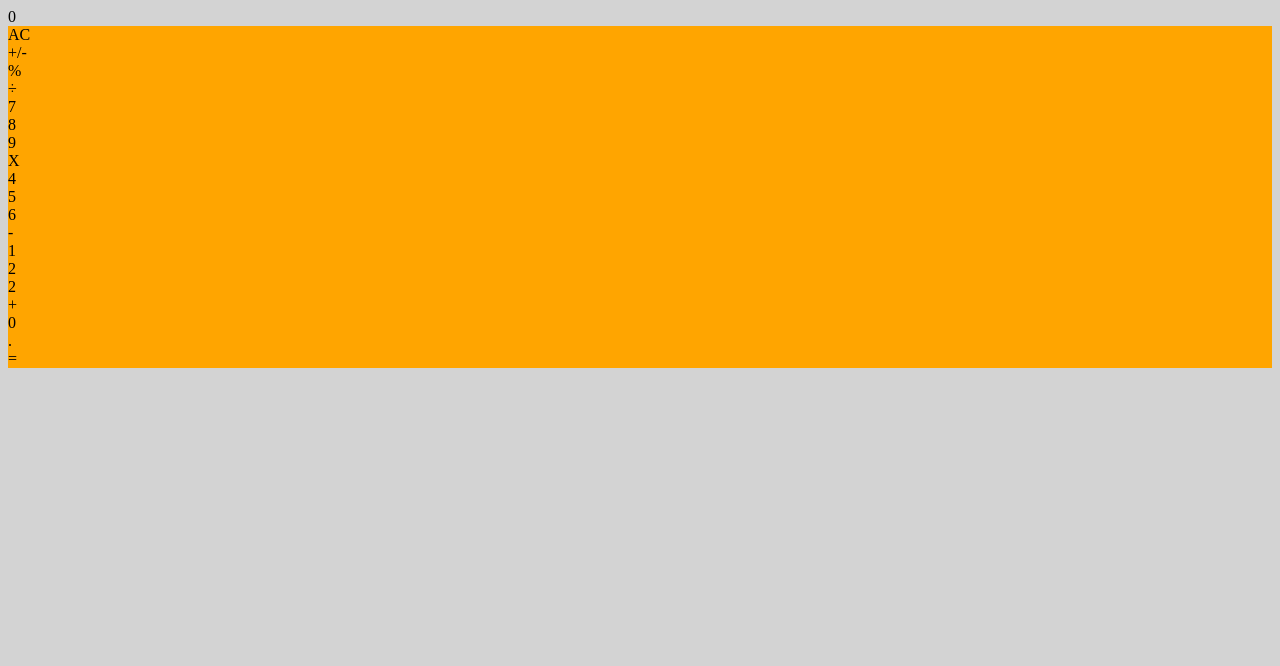
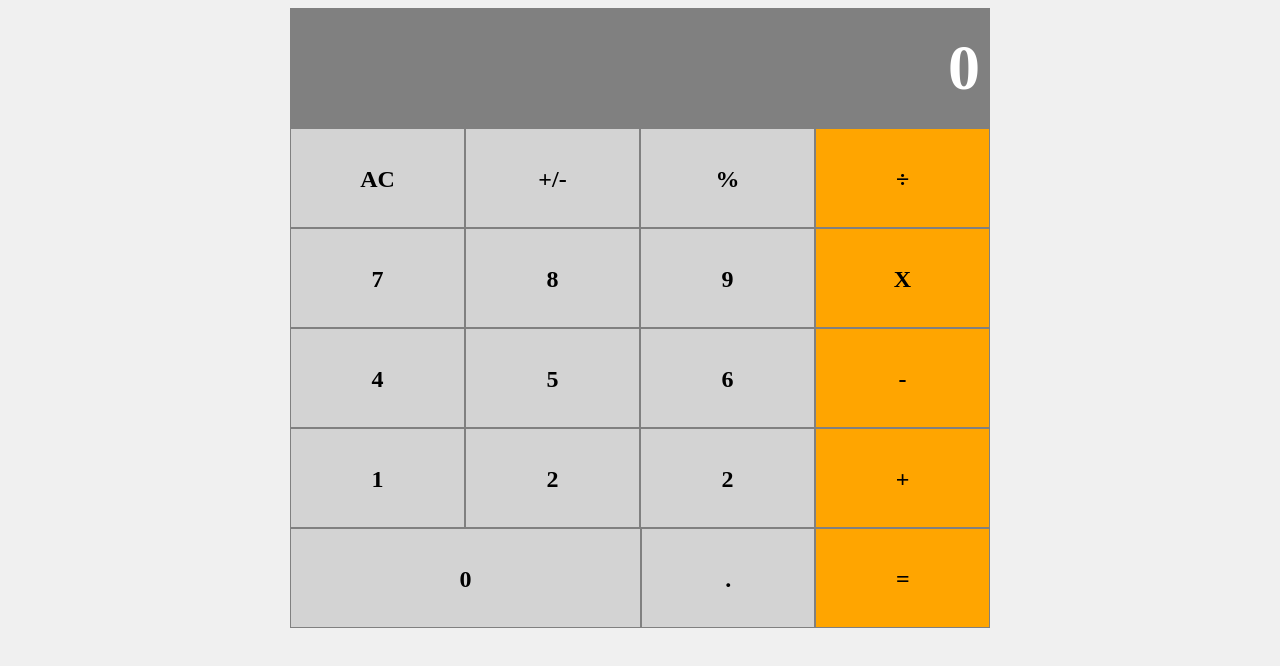
Before and after one commit to shubham14p3/react-calculator, a React (Create React App) app: page / in a window 1280 px wide. Shown: the top 666 px of the page. Built offline with nearby package versions, Linux system fonts and the light colour scheme.

Commit message:
modified Button Panel  component

```diff
--- a/src/components/ButtonPanel.js
+++ b/src/components/ButtonPanel.js
@@ -1,36 +1,36 @@
-import React from 'react';
-import Button from './Button';
+import React from "react";
+import Button from "./Button";
 
 function ButtonPanel() {
   return (
-    <div>
-      <div>
-        <Button name="AC" />
-        <Button name="+/-" />
-        <Button name="%" />
+    <div className="buttonPanel">
+      <div className="button_group">
+        <Button name="AC" color="lightgray" />
+        <Button name="+/-" color="lightgray" />
+        <Button name="%" color="lightgray" />
         <Button name="÷" />
       </div>
-      <div>
-        <Button name="7" />
-        <Button name="8" />
-        <Button name="9" />
+      <div className="button_group">
+        <Button name="7" color="lightgray" />
+        <Button name="8" color="lightgray" />
+        <Button name="9" color="lightgray" />
         <Button name="X" />
       </div>
-      <div>
-        <Button name="4" />
-        <Button name="5" />
-        <Button name="6" />
+      <div className="button_group">
+        <Button name="4" color="lightgray" />
+        <Button name="5" color="lightgray" />
+        <Button name="6" color="lightgray" />
         <Button name="-" />
       </div>
-      <div>
-        <Button name="1" />
-        <Button name="2" />
-        <Button name="2" />
+      <div className="button_group">
+        <Button name="1" color="lightgray" />
+        <Button name="2" color="lightgray" />
+        <Button name="2" color="lightgray" />
         <Button name="+" />
       </div>
-      <div>
-        <Button name="0" />
-        <Button name="." />
+      <div className="button_group">
+        <Button name="0" wide color="lightgray" />
+        <Button name="." color="lightgray" />
         <Button name="=" />
       </div>
     </div>
--- a/src/components/Display.js
+++ b/src/components/Display.js
@@ -1,13 +1,13 @@
-import React from 'react';
-import propTypes from 'prop-types';
+import React from "react";
+import propTypes from "prop-types";
 
 function Display(props) {
-  const { result } = props;
-  return <div>{result}</div>;
+  const {result} = props;
+  return <div className="display">{result}</div>;
 }
 
 Display.defaultProps = {
-  result: '0',
+  result: "0",
 };
 
 Display.propTypes = {
--- a/src/style/index.scss
+++ b/src/style/index.scss
@@ -1,3 +1,55 @@
+
 body {
-  background-color: lightgray;
+  background-color: rgb(240, 240, 240);
+  display: flex;
+  justify-content: center;
 }
+
+#calculator {
+  display: flex;
+  flex-direction: column;
+  width: 700px;
+}
+
+.display {
+  display: flex;
+  justify-content: flex-end;
+  background-color: gray;
+  height: 100px;
+  font-weight: bold;
+  color: white;
+  line-height: 100px;
+  font-size: 4em;
+  padding: 10px;
+}
+
+.buttonPanel {
+  display: flex;
+  flex-direction: column;
+}
+
+.button_group {
+  height: 100px;
+  display: flex;
+  flex-direction: row;
+}
+
+.button {
+  width: 25%;
+  text-align: center;
+  line-height: 100px;
+  border: 1px solid gray;
+  color: black;
+  font-size: 1.5em;
+  font-weight: bold;
+  cursor: pointer;
+
+  &:hover {
+    color: rgb(61, 59, 59);
+    font-size: 1.6em;
+  }
+}
+
+.large {
+  width: calc(50% + 4px);
+}
```
Also changed, not shown: src/index.js (+5 -5 lines), src/logic/calculate.js (added, +103 -0 lines), src/logic/operate.js (added, +30 -0 lines).
